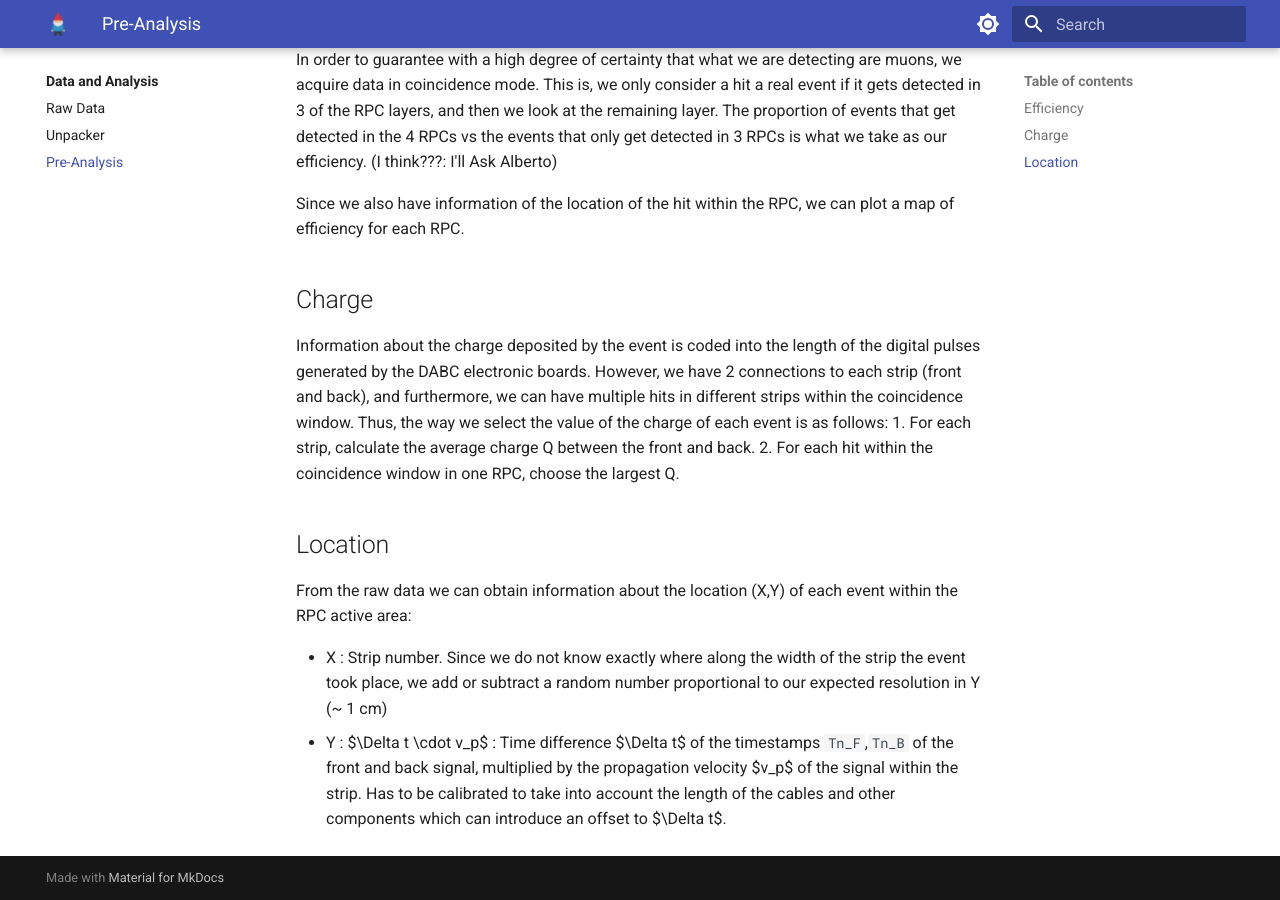
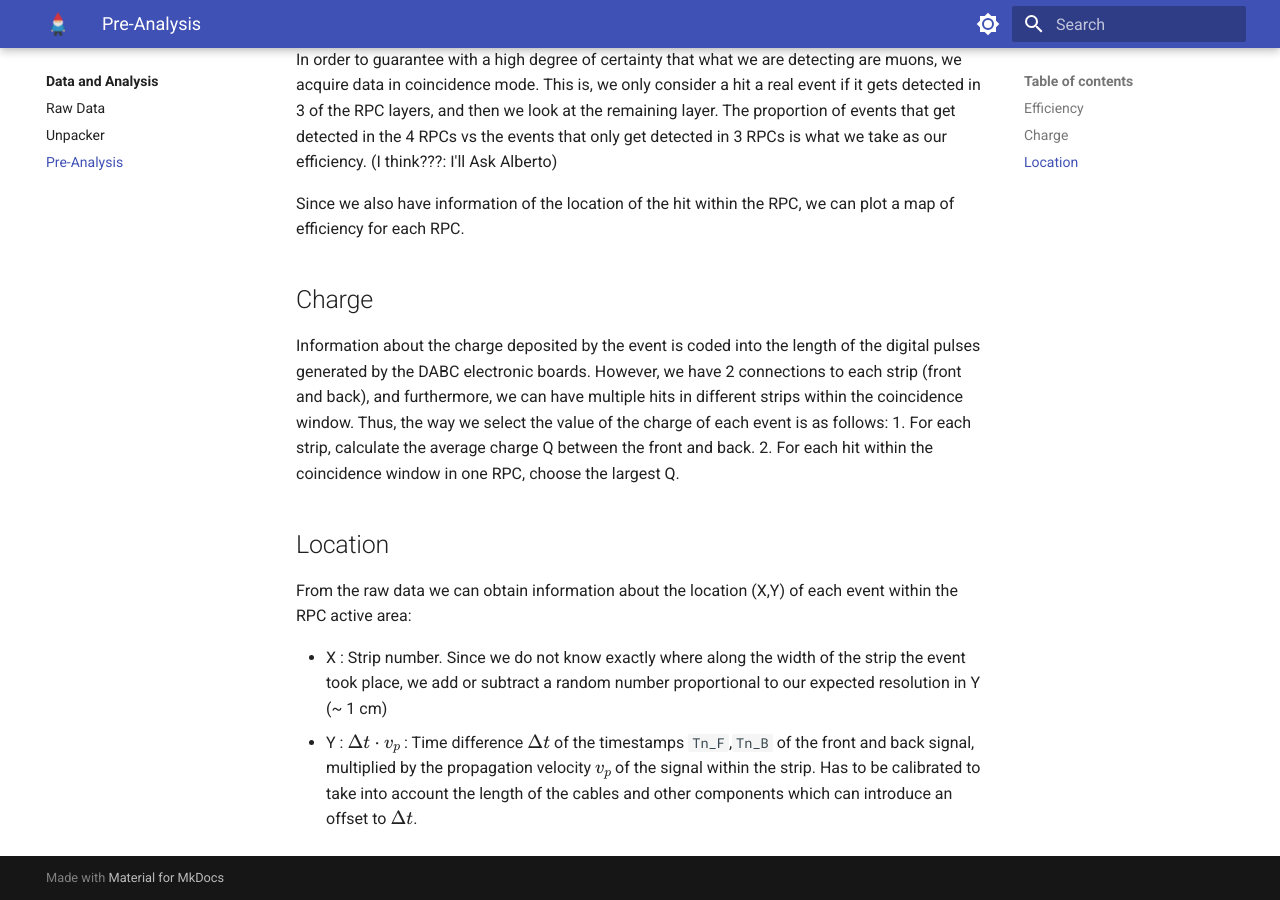
Before and after one commit to cayesoneira/miniTRASGO-documentation, an MkDocs documentation site: the page built from docs/data/pre-analysis.md, in a window 1280 px wide and 900 px high, scrolled down 1062 px. Built offline with MkDocs 1.6.1 and Material for MkDocs 9.7.7, drawn with Linux system fonts in a browser that asks for light colours; formulas are drawn with MathJax 3.

```diff
--- a/docs/data/pre-analysis.md
+++ b/docs/data/pre-analysis.md
@@ -40,4 +40,4 @@ Information about the charge deposited by the event is coded into the length of
 From the raw data we can obtain information about the location (X,Y) of each event within the RPC active area:
 
 - X : Strip number. Since we do not know exactly where along the width of the strip the event took place, we add or subtract a random number proportional to our expected resolution in Y (~ 1 cm)
-- Y : $\Delta t \cdot v_p$ : Time difference $\Delta t$ of the timestamps `Tn_F`,`Tn_B` of the front and back signal, multiplied by the propagation velocity $v_p$ of the signal within the strip. Has to be calibrated to take into account the length of the cables and other components which can introduce an offset to $\Delta t$.
+- Y : \(\Delta t \cdot v_p\) : Time difference \(\Delta t\) of the timestamps `Tn_F`,`Tn_B` of the front and back signal, multiplied by the propagation velocity \(v_p\) of the signal within the strip. Has to be calibrated to take into account the length of the cables and other components which can introduce an offset to \(\Delta t\).
```
